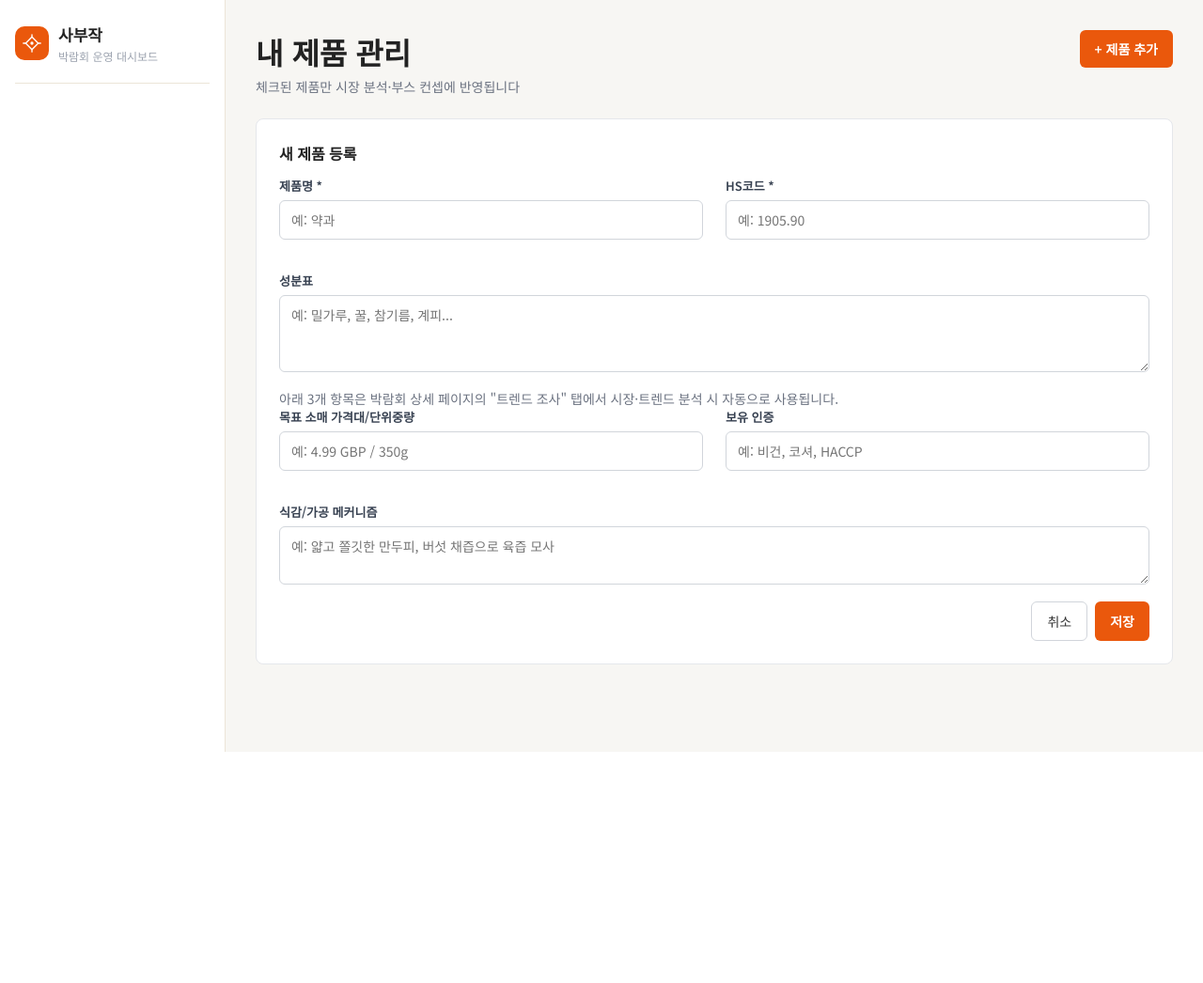
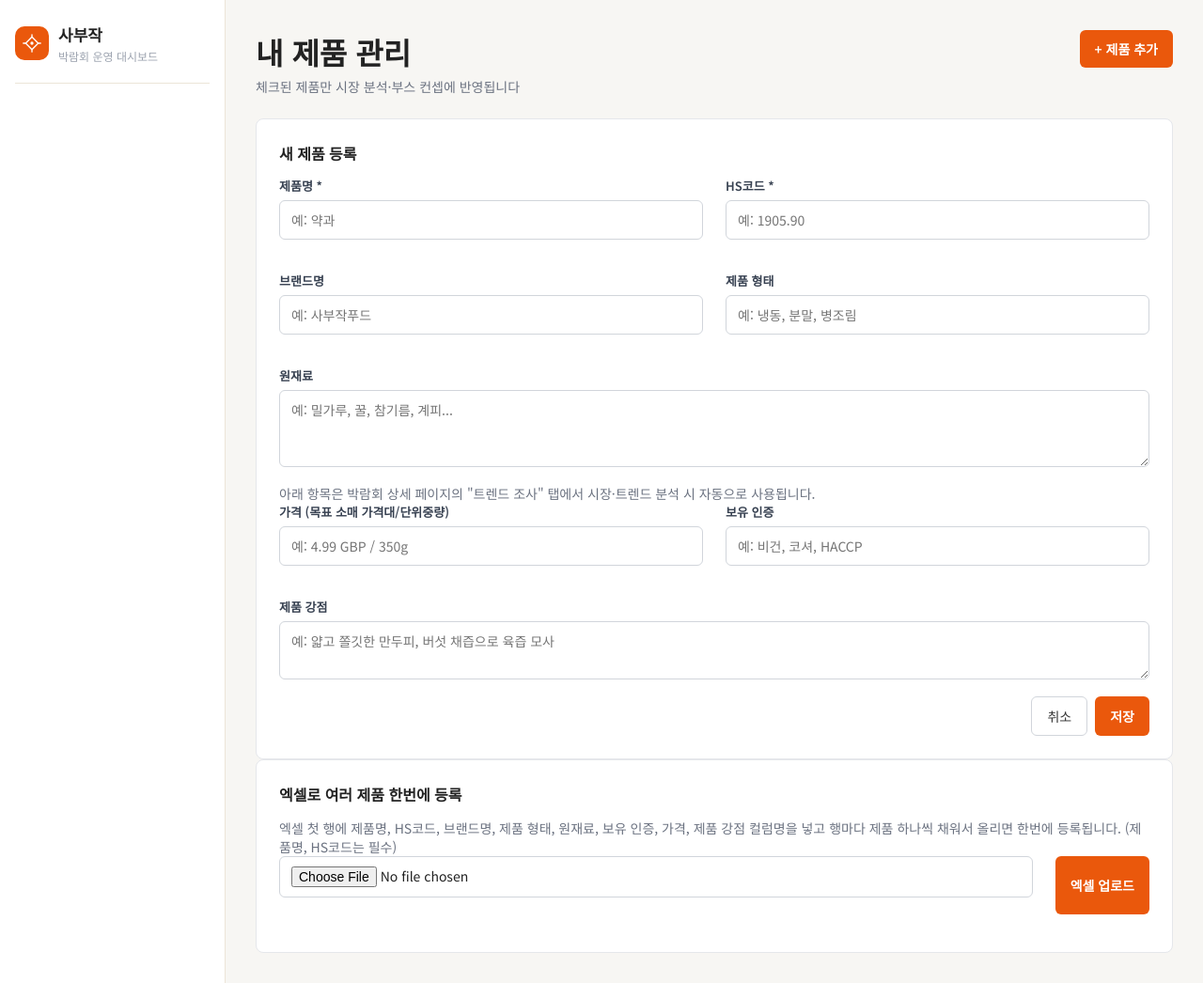
Before and after one commit to s2469639/SABUZAK, a Flask app: template app/templates/mypage/mypage.html in a window 1280 px wide. Shown: the whole page at 94% size. Before the commit the page ends 800 px from the top, so only its background shows below. Run offline with Flask 3, Linux system fonts and the light colour scheme; the template is opened without the code that fills it, so the values that code supplies are empty.

Commit message:
제품관리에 브랜드명/제품 형태 필드 추가, 엑셀 일괄등록 기능 추가
- Product 모델에 brand/product_form 컬럼 추가
- 제품 등록/수정 폼과 목록에 브랜드명·제품 형태 노출, 트렌드 조사
  프롬프트(키워드 추출/경쟁사 분석)와 부스 컨셉 기획에도 반영
- 마이페이지에서 엑셀(.xlsx) 업로드로 여러 제품을 한번에 등록하는
  /mypage/products/bulk-upload 라우트 추가 (제품명·HS코드 필수,
  나머지 컬럼은 한글 헤더명으로 자동 매칭, HS코드 형식 검증 재사용)
- requirements.txt에 openpyxl 추가 (mypage.py가 직접 import)

```diff
--- a/app/models.py
+++ b/app/models.py
@@ -43,6 +43,8 @@ class Product(db.Model):
     user_id = db.Column(db.Integer, db.ForeignKey("users.id"), nullable=False)
     name = db.Column(db.String(150), nullable=False)
     hs_code = db.Column(db.String(20), nullable=False)
+    brand = db.Column(db.String(150))  # 브랜드명
+    product_form = db.Column(db.String(100))  # 제품 형태 (예: 냉동, 분말, 병조림)
     ingredients = db.Column(db.Text)
     target_price = db.Column(db.String(100))  # 목표 소매 가격대/단위중량 (예: "4.99 GBP / 350g")
     certifications = db.Column(db.String(200))  # 보유 인증 (예: "비건, 코셔, HACCP")
--- a/app/routes/exhibition.py
+++ b/app/routes/exhibition.py
@@ -454,6 +454,8 @@ def _default_trend_specs(expo, product):
     return {
         "product_name": product.name,
         "country": expo.country_ko or expo.country or "",
+        "brand": product.brand or "",
+        "product_form": product.product_form or "",
         "ingredients": product.ingredients or "",
         "target_price": product.target_price or "",
         "certifications": product.certifications or "",
--- a/app/services/booth_concept.py
+++ b/app/services/booth_concept.py
@@ -48,6 +48,8 @@ def _build_product_text(products):
     for p in products:
         blocks.append(
             f"- 제품명: {p.name}\n"
+            f"  브랜드명: {p.brand or '-'}\n"
+            f"  제품 형태: {p.product_form or '-'}\n"
             f"  원재료 특징: {p.ingredients or '-'}\n"
             f"  보유 인증: {p.certifications or '-'}\n"
             f"  핵심 강점: {p.strengths or '-'}\n"
--- a/app/static/js/mypage.js
+++ b/app/static/js/mypage.js
@@ -94,6 +94,8 @@ document.addEventListener("DOMContentLoaded", function () {
     var editForm = document.getElementById("edit-product-form");
     var editName = document.getElementById("edit-name");
     var editHsCode = document.getElementById("edit-hs_code");
+    var editBrand = document.getElementById("edit-brand");
+    var editProductForm = document.getElementById("edit-product_form");
     var editIngredients = document.getElementById("edit-ingredients");
     var editTargetPrice = document.getElementById("edit-target_price");
     var editCertifications = document.getElementById("edit-certifications");
@@ -104,6 +106,8 @@ document.addEventListener("DOMContentLoaded", function () {
         editForm.action = btn.dataset.editUrl;
         editName.value = btn.dataset.editName;
         editHsCode.value = btn.dataset.editHscode;
+        editBrand.value = btn.dataset.editBrand || "";
+        editProductForm.value = btn.dataset.editProductForm || "";
         editIngredients.value = btn.dataset.editIngredients || "";
         editTargetPrice.value = btn.dataset.editTargetPrice || "";
         editCertifications.value = btn.dataset.editCertifications || "";
--- a/app/templates/mypage/mypage.html
+++ b/app/templates/mypage/mypage.html
@@ -21,7 +21,9 @@
     </form>
     <div class="product-info">
       <strong>{{ product.name }}</strong>
+      {% if product.brand %}<span class="hs-tag">{{ product.brand }}</span>{% endif %}
       <span class="hs-tag">{{ product.hs_code }}</span>
+      {% if product.product_form %}<span class="hs-tag">{{ product.product_form }}</span>{% endif %}
       {% if product.ingredients %}
         <p class="ingredients">{{ product.ingredients }}</p>
       {% endif %}
@@ -39,6 +41,8 @@
               data-edit-url="{{ url_for('mypage.edit_product', product_id=product.id) }}"
               data-edit-name="{{ product.name }}"
               data-edit-hscode="{{ product.hs_code }}"
+              data-edit-brand="{{ product.brand or '' }}"
+              data-edit-product-form="{{ product.product_form or '' }}"
               data-edit-ingredients="{{ product.ingredients or '' }}"
               data-edit-target-price="{{ product.target_price or '' }}"
               data-edit-certifications="{{ product.certifications or '' }}"
@@ -75,15 +79,28 @@
       </div>
     </div>
 
+    <div class="form-row">
+      <div class="form-field">
+        <label for="brand">브랜드명</label>
+        <input type="text" id="brand" name="brand" placeholder="예: 사부작푸드"
+               value="{{ form_brand or '' }}">
+      </div>
+      <div class="form-field">
+        <label for="product_form">제품 형태</label>
+        <input type="text" id="product_form" name="product_form" placeholder="예: 냉동, 분말, 병조림"
+               value="{{ form_product_form or '' }}">
+      </div>
+    </div>
+
     <div class="form-field">
-      <label for="ingredients">성분표</label>
+      <label for="ingredients">원재료</label>
       <textarea id="ingredients" name="ingredients" rows="3" placeholder="예: 밀가루, 꿀, 참기름, 계피...">{{ form_ingredients or '' }}</textarea>
     </div>
 
-    <p class="page-desc">아래 3개 항목은 박람회 상세 페이지의 "트렌드 조사" 탭에서 시장·트렌드 분석 시 자동으로 사용됩니다.</p>
+    <p class="page-desc">아래 항목은 박람회 상세 페이지의 "트렌드 조사" 탭에서 시장·트렌드 분석 시 자동으로 사용됩니다.</p>
     <div class="form-row">
       <div class="form-field">
-        <label for="target_price">목표 소매 가격대/단위중량</label>
+        <label for="target_price">가격 (목표 소매 가격대/단위중량)</label>
         <input type="text" id="target_price" name="target_price" placeholder="예: 4.99 GBP / 350g"
                value="{{ form_target_price or '' }}">
       </div>
@@ -94,13 +111,29 @@
       </div>
     </div>
     <div class="form-field">
-      <label for="strengths">식감/가공 메커니즘</label>
+      <label for="strengths">제품 강점</label>
       <textarea id="strengths" name="strengths" rows="2" placeholder="예: 얇고 쫄깃한 만두피, 버섯 채즙으로 육즙 모사">{{ form_strengths or '' }}</textarea>
     </div>
 
     <div class="form-actions">
       <a href="{{ url_for('mypage.index') }}" class="btn-secondary">취소</a>
       <button type="submit" class="btn-primary">저장</button>
+    </div>
+  </form>
+</div>
+
+<div class="card">
+  <h2>엑셀로 여러 제품 한번에 등록</h2>
+  <p class="page-desc">
+    엑셀 첫 행에 제품명, HS코드, 브랜드명, 제품 형태, 원재료, 보유 인증, 가격, 제품 강점 컬럼명을 넣고
+    행마다 제품 하나씩 채워서 올리면 한번에 등록됩니다. (제품명, HS코드는 필수)
+  </p>
+  <form method="post" action="{{ url_for('mypage.bulk_upload_products') }}" enctype="multipart/form-data" class="form-row">
+    <div class="form-field">
+      <input type="file" name="bulk_file" accept=".xlsx,.xlsm" required>
+    </div>
+    <div class="form-actions" style="margin:0;">
+      <button type="submit" class="btn-primary">엑셀 업로드</button>
     </div>
   </form>
 </div>
@@ -126,14 +159,25 @@
         </div>
       </div>
 
+      <div class="form-row">
+        <div class="form-field">
+          <label for="edit-brand">브랜드명</label>
+          <input type="text" id="edit-brand" name="brand" placeholder="예: 사부작푸드">
+        </div>
+        <div class="form-field">
+          <label for="edit-product_form">제품 형태</label>
+          <input type="text" id="edit-product_form" name="product_form" placeholder="예: 냉동, 분말, 병조림">
+        </div>
+      </div>
+
       <div class="form-field">
-        <label for="edit-ingredients">성분표</label>
+        <label for="edit-ingredients">원재료</label>
         <textarea id="edit-ingredients" name="ingredients" rows="3" placeholder="예: 밀가루, 꿀, 참기름, 계피..."></textarea>
       </div>
 
       <div class="form-row">
         <div class="form-field">
-          <label for="edit-target_price">목표 소매 가격대/단위중량</label>
+          <label for="edit-target_price">가격 (목표 소매 가격대/단위중량)</label>
           <input type="text" id="edit-target_price" name="target_price" placeholder="예: 4.99 GBP / 350g">
         </div>
         <div class="form-field">
@@ -142,7 +186,7 @@
         </div>
       </div>
       <div class="form-field">
-        <label for="edit-strengths">식감/가공 메커니즘</label>
+        <label for="edit-strengths">제품 강점</label>
         <textarea id="edit-strengths" name="strengths" rows="2" placeholder="예: 얇고 쫄깃한 만두피, 버섯 채즙으로 육즙 모사"></textarea>
       </div>
 
--- a/market_trend_analysis/core/competitor_analyzer.py
+++ b/market_trend_analysis/core/competitor_analyzer.py
@@ -8,7 +8,7 @@ def analyze_competitors(specs: dict, keywords: dict) -> dict:
 당신은 해외 식품 유통 전문 바이어입니다.
 아래 제품의 타깃 국가 유통 매대에 실제 입점된 2대 실존 경쟁 브랜드와 동등 식감 로컬 대체재를 분석하세요.
 
-- 출품 제품: {specs['product_name']} ({keywords['kw1']})
+- 출품 제품: {specs['product_name']} ({keywords['kw1']}), 브랜드: {specs.get('brand', '')}, 형태: {specs.get('product_form', '')}
 - 타깃 국가: {specs['country']}
 - 원재료 및 식감: {specs['ingredients']} / {specs['strengths']}
 - 로컬 대체재: {keywords['kw3']}
--- a/market_trend_analysis/core/keyword_extractor.py
+++ b/market_trend_analysis/core/keyword_extractor.py
@@ -10,6 +10,8 @@ def extract_keywords(specs: dict) -> dict:
 
 [제품 명세]
 - 제품명: {specs['product_name']}
+- 브랜드명: {specs.get('brand', '')}
+- 제품 형태: {specs.get('product_form', '')}
 - 타깃 국가: {specs['country']}
 - 원재료: {specs['ingredients']}
 - 목표 가격/중량: {specs['target_price']}
--- a/requirements.txt
+++ b/requirements.txt
@@ -18,3 +18,4 @@ cryptography
 comtradeapicall
 tavily-python
 pydantic
+openpyxl
```
Also changed, not shown: app/routes/mypage.py (+114 -0 lines).
